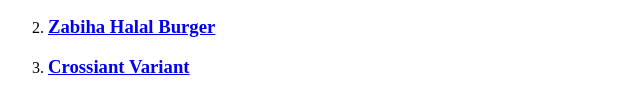
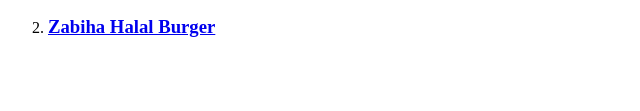
Before and after one commit to RunicAH/Odin_Recipes, a plain HTML site: page index.html in a window 1280 px wide. Shown: the part 507-618 px from the top of the page, without its empty margins (0-640 px from the left). Drawn offline with Linux system fonts and the light colour scheme.

Commit message:
Removed crossiant.html to the website
- Decided to stick to only two recipies.

```diff
--- a/index.html
+++ b/index.html
@@ -16,7 +16,6 @@
         <ol>
             <li><a href="./recipies/cinnamob-bunnz.html"> <h3> Cinnamon Bunzz</h3> </a></li>
             <li><a href="./recipies/burger.html"> <h3> Zabiha Halal Burger</h3> </a></li>
-            <li><a href="./recipies/crossiant.html"> <h3> Crossiant Variant</h3> </a></li>
         </ol>
 
     </body>
```
